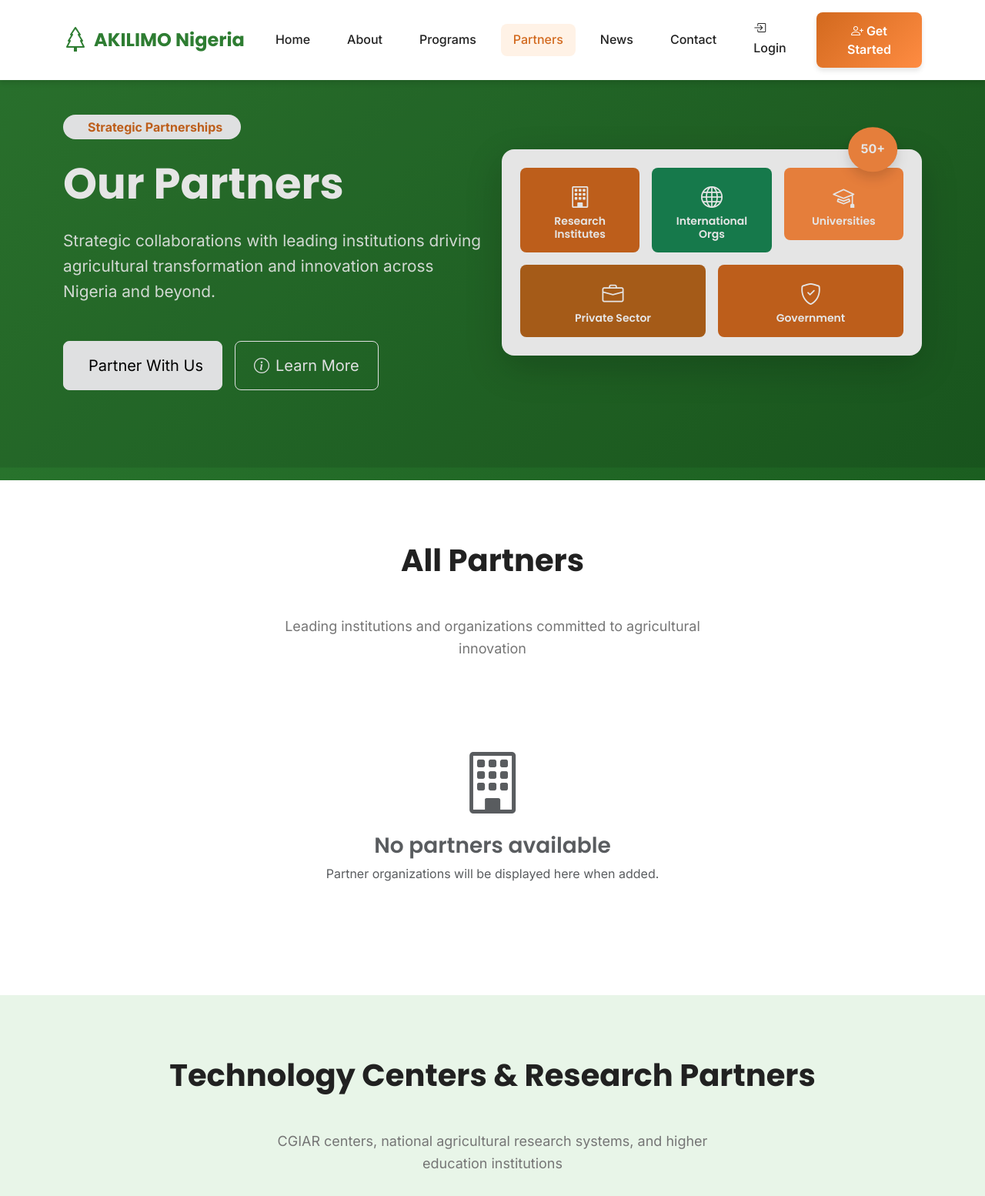
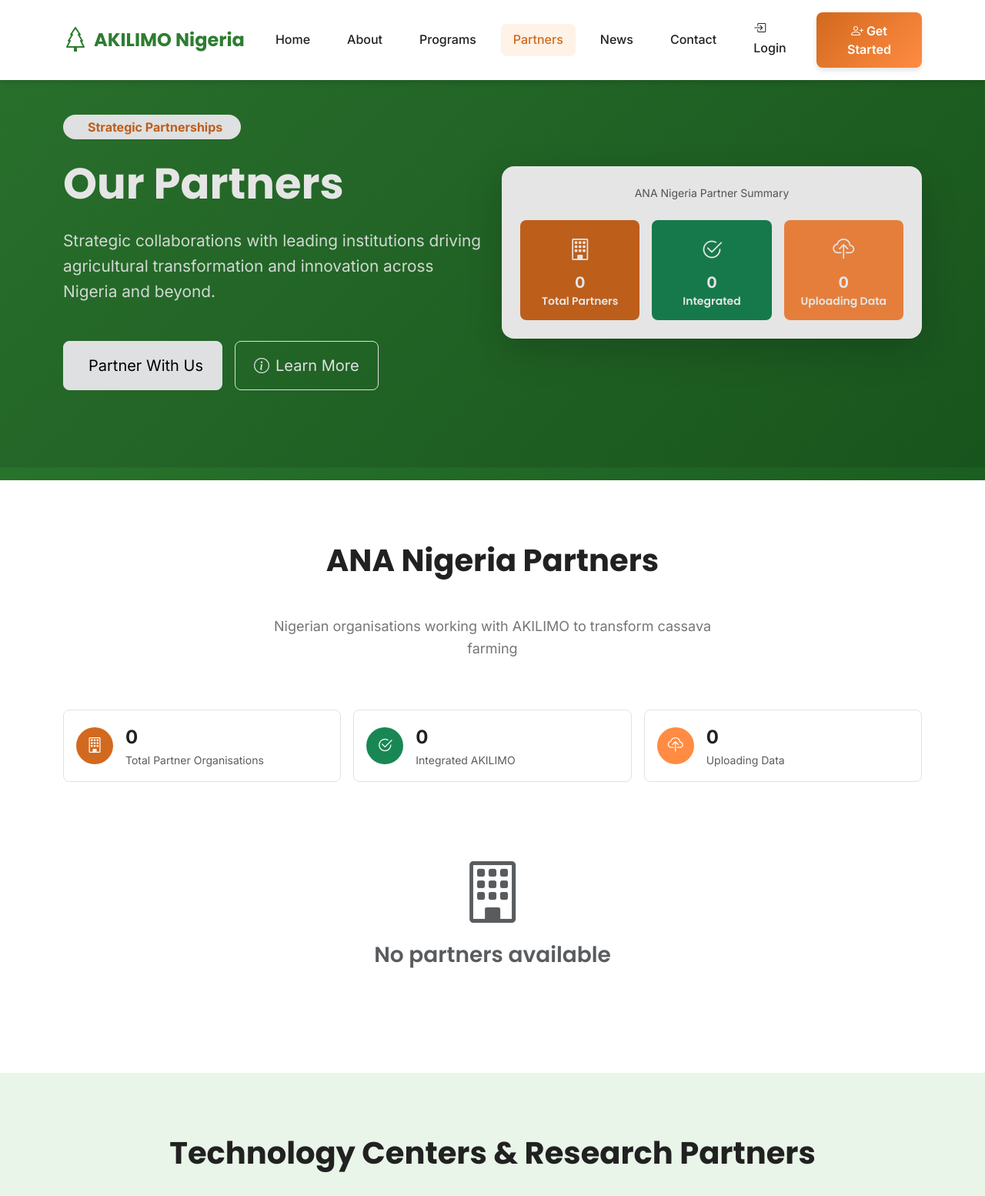
Before and after one commit to ojsys/ana_pro, a Django app: page /partners/ in a window 1280 px wide. Shown: the top 1554 px of the page at 77% size. Run offline with Django 5.2, Linux system fonts and the light colour scheme; data that the repository does not hold is empty; some libraries are stand-ins or nearby versions.

Commit message:
updated partners and api

```diff
--- a/templates/website/partners.html
+++ b/templates/website/partners.html
@@ -34,46 +34,31 @@
                 </div>
 
                 <div class="col-lg-6" data-aos="fade-left" data-aos-delay="300">
-                    <div class="position-relative">
                     <div class="bg-white rounded-4 p-4 shadow-lg">
                         <div class="row g-3 text-center">
+                            <div class="col-12 mb-2">
+                                <p class="text-muted small mb-0">ANA Nigeria Partner Summary</p>
+                            </div>
                             <div class="col-4">
                                 <div class="text-white rounded-3 p-3" style="background-color: var(--primary-accent);">
-                                        <i class="bi bi-building fs-3 mb-2"></i>
-                                        <h6 class="mb-0 small">Research Institutes</h6>
+                                    <i class="bi bi-building fs-3 d-block mb-1"></i>
+                                    <span class="fw-bold fs-5">{{ ana_partners_total }}</span>
+                                    <h6 class="mb-0 small">Total Partners</h6>
                                 </div>
                             </div>
                             <div class="col-4">
                                 <div class="bg-success text-white rounded-3 p-3">
-                                        <i class="bi bi-globe fs-3 mb-2"></i>
-                                        <h6 class="mb-0 small">International Orgs</h6>
+                                    <i class="bi bi-check2-circle fs-3 d-block mb-1"></i>
+                                    <span class="fw-bold fs-5">{{ ana_partners_integrated }}</span>
+                                    <h6 class="mb-0 small">Integrated</h6>
                                 </div>
                             </div>
                             <div class="col-4">
                                 <div class="text-white rounded-3 p-3" style="background-color: var(--light-accent);">
-                                        <i class="bi bi-mortarboard fs-3 mb-2"></i>
-                                        <h6 class="mb-0 small">Universities</h6>
+                                    <i class="bi bi-cloud-upload fs-3 d-block mb-1"></i>
+                                    <span class="fw-bold fs-5">{{ ana_partners_uploading }}</span>
+                                    <h6 class="mb-0 small">Uploading Data</h6>
                                 </div>
-                                </div>
-                                <div class="col-6">
-                                    <div class="text-white rounded-3 p-3" style="background-color: var(--dark-accent);">
-                                        <i class="bi bi-briefcase fs-3 mb-2"></i>
-                                        <h6 class="mb-0 small">Private Sector</h6>
-                                    </div>
-                                </div>
-                                <div class="col-6">
-                                    <div class="text-white rounded-3 p-3" style="background-color: var(--primary-accent);">
-                                        <i class="bi bi-shield-check fs-3 mb-2"></i>
-                                        <h6 class="mb-0 small">Government</h6>
-                                    </div>
-                                </div>
-                            </div>
-                        </div>
-
-                        <!-- Partnership Stats -->
-                        <div class="position-absolute top-0 end-0 translate-middle">
-                            <div class="text-white rounded-circle p-3 shadow" style="background-color: var(--light-accent);">
-                                <span class="fw-bold">50+</span>
                             </div>
                         </div>
                     </div>
@@ -82,60 +67,97 @@
         </div>
     </section>
 
-    <!-- All Partners -->
+    <!-- ANA Nigeria Partners -->
     <section class="section-padding">
         <div class="container">
-            <h2 class="section-title" data-aos="fade-up">All Partners</h2>
+            <h2 class="section-title" data-aos="fade-up">ANA Nigeria Partners</h2>
             <p class="section-subtitle" data-aos="fade-up" data-aos-delay="100">
-                Leading institutions and organizations committed to agricultural innovation
+                Nigerian organisations working with AKILIMO to transform cassava farming
             </p>
 
-            <div class="row">
-                {% for partner in all_partners %}
-                    <div class="col-lg-3 col-md-4 col-sm-6 mb-4" data-aos="fade-up" data-aos-delay="{{ forloop.counter|add:100 }}">
-                        <div class="card h-100 border-0 shadow-sm partner-card">
-                            {% if partner.logo %}
-                                <div class="text-center p-3">
-                                    {% if partner.website %}
-                                        <a href="{{ partner.website }}" target="_blank" rel="noopener">
-                                            <img src="{{ partner.logo.url }}" alt="{{ partner.name }}" class="img-fluid" style="max-height: 120px; object-fit: contain; transition: transform 0.3s ease;">
-                                        </a>
-                                    {% else %}
-                                        <img src="{{ partner.logo.url }}" alt="{{ partner.name }}" class="img-fluid" style="max-height: 120px; object-fit: contain;">
-                                    {% endif %}
+            <!-- Summary counts bar -->
+            <div class="row g-3 mb-5" data-aos="fade-up" data-aos-delay="150">
+                <div class="col-md-4">
+                    <div class="d-flex align-items-center gap-3 p-3 rounded-3 border">
+                        <div class="text-white rounded-circle d-flex align-items-center justify-content-center flex-shrink-0" style="width:48px;height:48px;background-color:var(--primary-accent);">
+                            <i class="bi bi-building fs-5"></i>
                         </div>
-                            {% else %}
-                                <div class="text-center p-3">
-                                    <div class="bg-light rounded-3 mx-auto d-flex align-items-center justify-content-center" style="width: 120px; height: 120px;">
-                                        <i class="bi bi-building display-4 text-muted"></i>
+                        <div>
+                            <div class="fw-bold fs-4">{{ ana_partners_total }}</div>
+                            <div class="text-muted small">Total Partner Organisations</div>
                         </div>
                     </div>
+                </div>
+                <div class="col-md-4">
+                    <div class="d-flex align-items-center gap-3 p-3 rounded-3 border">
+                        <div class="bg-success text-white rounded-circle d-flex align-items-center justify-content-center flex-shrink-0" style="width:48px;height:48px;">
+                            <i class="bi bi-check2-circle fs-5"></i>
+                        </div>
+                        <div>
+                            <div class="fw-bold fs-4">{{ ana_partners_integrated }}</div>
+                            <div class="text-muted small">Integrated AKILIMO</div>
+                        </div>
+                    </div>
+                </div>
+                <div class="col-md-4">
+                    <div class="d-flex align-items-center gap-3 p-3 rounded-3 border">
+                        <div class="text-white rounded-circle d-flex align-items-center justify-content-center flex-shrink-0" style="width:48px;height:48px;background-color:var(--light-accent);">
+                            <i class="bi bi-cloud-upload fs-5"></i>
+                        </div>
+                        <div>
+                            <div class="fw-bold fs-4">{{ ana_partners_uploading }}</div>
+                            <div class="text-muted small">Uploading Data</div>
+                        </div>
+                    </div>
+                </div>
+            </div>
+
+            <!-- Partner cards -->
+            <div class="row">
+                {% for partner in ana_nigeria_partners %}
+                <div class="col-lg-3 col-md-4 col-sm-6 mb-4" data-aos="fade-up">
+                    <div class="card h-100 border-0 shadow-sm partner-card">
+                        <div class="card-body p-4">
+                            <!-- Organisation name -->
+                            <h6 class="card-title fw-bold mb-1">{{ partner.organization }}</h6>
+
+                            <!-- Primary category badge -->
+                            <span class="badge rounded-pill mb-2" style="background-color:var(--primary-accent);font-size:0.7rem;">
+                                {{ partner.primary_category }}
+                            </span>
+
+                            <!-- Contact info -->
+                            {% if partner.contact_person %}
+                            <p class="text-muted small mb-1">
+                                <i class="bi bi-person me-1"></i>{{ partner.contact_person }}
+                            </p>
                             {% endif %}
-                            <div class="card-body text-center p-4">
-                                <h6 class="card-title">{{ partner.name }}</h6>
-                                {% if partner.organization_type %}
-                                    <p class="text-muted mb-2 small">{{ partner.organization_type }}</p>
+                            {% if partner.email %}
+                            <p class="text-muted small mb-1">
+                                <i class="bi bi-envelope me-1"></i>{{ partner.email }}
+                            </p>
                             {% endif %}
-                                {% if partner.description %}
-                                    <p class="card-text small">{{ partner.description|truncatewords:15 }}</p>
+
+                            <!-- Status badges -->
+                            <div class="mt-2 d-flex flex-wrap gap-1">
+                                {% if partner.is_integrated_akilimo %}
+                                <span class="badge bg-success" style="font-size:0.65rem;">
+                                    <i class="bi bi-check-circle me-1"></i>Integrated
+                                </span>
                                 {% endif %}
-                                {% if partner.website %}
-                                    <div class="mt-3">
-                                        <a href="{{ partner.website }}" target="_blank" rel="noopener" class="btn btn-outline-primary btn-sm">
-                                            <i class="bi bi-globe me-1"></i>Visit Website
-                                        </a>
-                                    </div>
+                                {% if partner.is_uploading_data %}
+                                <span class="badge bg-info text-dark" style="font-size:0.65rem;">
+                                    <i class="bi bi-cloud-upload me-1"></i>Uploading
+                                </span>
                                 {% endif %}
                             </div>
                         </div>
                     </div>
+                </div>
                 {% empty %}
-                    <div class="col-12">
-                        <div class="text-center py-5">
+                <div class="col-12 text-center py-5">
                     <i class="bi bi-building display-1 text-muted"></i>
                     <h3 class="mt-3 text-muted">No partners available</h3>
-                            <p class="text-muted">Partner organizations will be displayed here when added.</p>
-                        </div>
                 </div>
                 {% endfor %}
             </div>
@@ -398,7 +420,7 @@
                 <div class="col-lg-8">
                     <h2 class="display-5 fw-bold mb-4" data-aos="fade-up">Become a Strategic Partner</h2>
                     <p class="lead mb-4" data-aos="fade-up" data-aos-delay="100">
-                        Join 200+ organizations advancing AKILIMO's evidence-based agricultural innovation in Nigeria. Together, we maximize profitability across value chain networks.
+                        Join {{ ana_partners_total }}+ organisations advancing AKILIMO's evidence-based agricultural innovation in Nigeria. Together, we maximize profitability across value chain networks.
                     </p>
                     <div class="d-flex flex-wrap justify-content-center gap-3" data-aos="fade-up" data-aos-delay="200">
                         <a href="{% url 'website:contact' %}" class="btn btn-light btn-lg px-5 py-3">
--- a/website/views.py
+++ b/website/views.py
@@ -294,17 +294,13 @@ class PartnersView(TemplateView):
         context = super().get_context_data(**kwargs)
 
         # Primary: Nigeria-specific ANA partners from the official list
-        context['ana_nigeria_partners'] = ANANigeriaPartner.objects.filter(
-            is_active=True
-        ).order_by('organization')
+        ana_qs = ANANigeriaPartner.objects.filter(is_active=True).order_by('organization')
+        context['ana_nigeria_partners'] = ana_qs
 
         # Counts for summary display
-        context['ana_partners_integrated'] = context['ana_nigeria_partners'].filter(
-            is_integrated_akilimo=True
-        ).count()
-        context['ana_partners_uploading'] = context['ana_nigeria_partners'].filter(
-            is_uploading_data=True
-        ).count()
+        context['ana_partners_total'] = ana_qs.count()
+        context['ana_partners_integrated'] = ana_qs.filter(is_integrated_akilimo=True).count()
+        context['ana_partners_uploading'] = ana_qs.filter(is_uploading_data=True).count()
 
         # Legacy: all PartnerOrganization records (kept for backward compatibility)
         context['all_partners'] = PartnerOrganization.objects.filter(
```
Lines whose indentation alone changed are shown as unchanged.
